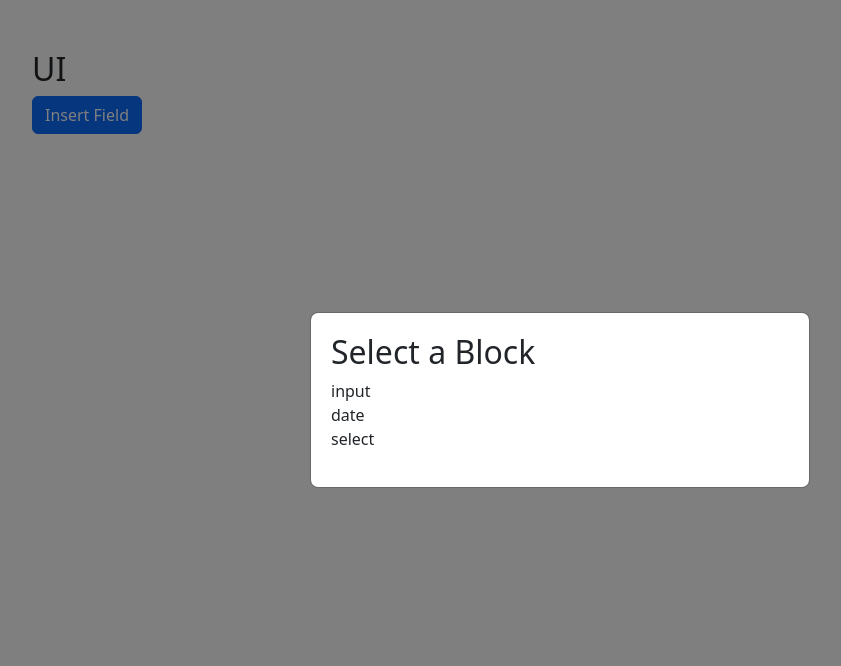
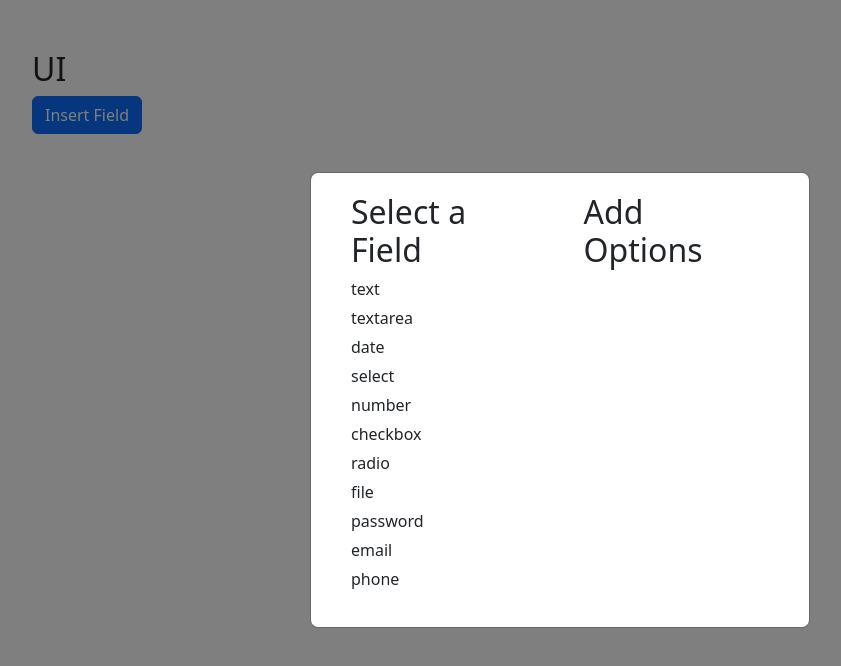
Before and after one commit to aznresearch/angular-form-constructor, an Angular app: page /form in a window 1280 px wide. Both pictures are taken after a click on the button "Insert Field". Shown: the top 666 px of the page, without its empty margins (80-921 px from the left). Built offline with nearby package versions, Linux system fonts and the light colour scheme.

Commit message:
feat: add form field properties component and implement it to fields inserting modal

```diff
--- /dev/null
+++ b/src/app/components/ui/components/form-field-properties/form-field-properties.component.html
@@ -0,0 +1,22 @@
+<form [formGroup]="propertyForm">
+  <div class="form-group">
+    <label for="validators">Name</label>
+    <input type="text" id="name" formControlName="name" class="form-control" />
+  </div>
+  <div class="form-group">
+    <label for="validators">Validators</label>
+    <input type="text" id="validators" formControlName="validators" class="form-control" />
+  </div>
+  <div class="form-group">
+    <label for="classes">Classes</label>
+    <input type="text" id="classes" formControlName="classes" class="form-control" />
+  </div>
+  <div class="form-group">
+    <label for="placeholder">Placeholder</label>
+    <input type="text" id="placeholder" formControlName="placeholder" class="form-control" />
+  </div>
+  <div class="form-group">
+    <label for="label">Label</label>
+    <input type="text" id="label" formControlName="label" class="form-control" />
+  </div>
+</form>
--- /dev/null
+++ b/src/app/components/ui/components/form-field-properties/form-field-properties.component.ts
@@ -0,0 +1,15 @@
+import { Component, Input, OnInit } from '@angular/core';
+import { FormGroup } from '@angular/forms';
+
+@Component({
+  selector: 'app-form-field-properties',
+  templateUrl: './form-field-properties.component.html',
+  styleUrls: ['./form-field-properties.component.scss']
+})
+export class FormFieldPropertiesComponent implements OnInit {
+  @Input() propertyForm?: FormGroup;
+
+  constructor() {}
+
+  ngOnInit(): void {}
+}
--- a/src/app/components/ui/components/ui-modal-field-properties/ui-modal-field-properties.component.html
+++ b/src/app/components/ui/components/ui-modal-field-properties/ui-modal-field-properties.component.html
@@ -1,8 +1,5 @@
 <div class="modal-header">
   <h4 class="modal-title">Редактировать свойства поля</h4>
-  <button type="button" class="close" aria-label="Close" (click)="closeModal()">
-    <span aria-hidden="true">&times;</span>
-  </button>
 </div>
 <div class="modal-body">
   <form [formGroup]="propertyForm">
--- a/src/app/components/ui/components/ui-modal-fields-inserting/ui-modal-fields-inserting.component.html
+++ b/src/app/components/ui/components/ui-modal-fields-inserting/ui-modal-fields-inserting.component.html
@@ -1,10 +1,32 @@
 <div>
-  <div class="block-selector">
-    <h2>Select a Block</h2>
-    <ul>
-      <li *ngFor="let block of availableBlocks" (click)="selectBlock(block.type)">
-        {{ block.type }}
-      </li>
-    </ul>
+  <div class="field-selector">
+    <div class="field-selector__column">
+      <h2>Select a Field</h2>
+      <ul>
+        <li
+          class="field-selector__item"
+          *ngFor="let fieldType of availableFieldTypes"
+          (click)="selectField(fieldType)">
+          {{ fieldType }}
+        </li>
+      </ul>
+    </div>
+    <div class="field-selector__column">
+      <h2>Add Options</h2>
+      <h3>{{ selectedFieldType }}</h3>
+      <div *ngIf="selectedFieldType">
+        <div class="modal-header">
+          <h4 class="modal-title">Добавить свойства поля</h4>
+        </div>
+        <div class="modal-body">
+          <app-form-field-properties [propertyForm]="propertyForm"></app-form-field-properties>
+        </div>
+        <div class="modal-footer">
+          <button type="button" class="btn btn-primary" (click)="saveFieldProperties()">
+            Сохранить
+          </button>
+        </div>
+      </div>
+    </div>
   </div>
 </div>
--- a/src/app/components/ui/components/ui-modal-fields-inserting/ui-modal-fields-inserting.component.ts
+++ b/src/app/components/ui/components/ui-modal-fields-inserting/ui-modal-fields-inserting.component.ts
@@ -1,5 +1,8 @@
 import { Component, EventEmitter, OnInit, Output } from '@angular/core';
+import { FormBuilder, FormGroup } from '@angular/forms';
 import { BsModalRef } from 'ngx-bootstrap/modal';
+import { FormFieldType } from 'src/app/constants/ui-constants';
+import { UiFormService } from 'src/app/services/ui-form.service';
 
 interface FormField {
   key?: string;
@@ -14,37 +17,38 @@ interface FormField {
   styleUrls: ['./ui-modal-fields-inserting.component.scss']
 })
 export class UIModalFieldsInsertingComponent implements OnInit {
-  @Output() onBlockSelect: EventEmitter<FormField> = new EventEmitter<FormField>();
+  @Output() onFieldSelect: EventEmitter<FormField> = new EventEmitter<FormField>();
 
-  availableBlocks: FormField[] = [
-    { key: '', label: 'Text Field', type: 'input' },
-    { key: 'date', label: 'Date Field', type: 'date' },
-    {
-      key: 'dropdown',
-      label: 'Dropdown',
-      type: 'select',
-      options: [
-        { value: 'option1', label: 'Option 1' },
-        { value: 'option2', label: 'Option 2' }
-      ]
-    }
-  ];
-  blockSelected: any[] = [];
+  selectedFieldType = '';
+  propertyForm: FormGroup = this.fb.group({});
+  availableFieldTypes = Object.values(FormFieldType);
 
-  constructor(public modalRef: BsModalRef) {}
+  constructor(
+    public modalRef: BsModalRef,
+    private fb: FormBuilder,
+    private uiFormService: UiFormService
+  ) {}
 
   ngOnInit(): void {}
 
-  selectBlock(blockType: string) {
-    const selectedBlock = this.availableBlocks.find((block) => block.type === blockType);
-    if (selectedBlock) {
-      selectedBlock.key = selectedBlock.key || this.generateUniqueId().toString();
-      this.onBlockSelect.emit(selectedBlock);
-      this.modalRef.hide();
+  selectField(fieldType: string) {
+    const foundFieldType = this.availableFieldTypes.find((field) => field === fieldType);
+    if (foundFieldType) {
+      this.selectedFieldType = foundFieldType;
     }
+    this.createPropertyForm();
   }
 
-  generateUniqueId(): number {
-    return Math.floor(Math.random() * 1000000);
+  createPropertyForm() {
+    this.propertyForm = this.uiFormService.createPropertyForm();
+  }
+
+  saveFieldProperties() {
+    const fieldProperties = this.uiFormService.saveFieldProperties(
+      this.propertyForm,
+      this.selectedFieldType
+    );
+    this.onFieldSelect.emit(fieldProperties);
+    this.modalRef.hide();
   }
 }
--- a/src/app/components/ui/ui.component.html
+++ b/src/app/components/ui/ui.component.html
@@ -3,7 +3,7 @@
 <div class="test-form" cdkDropList (cdkDropListDropped)="onDrop($event)">
   <form [formGroup]="dynamicForm">
     <ng-container *ngFor="let field of addedFields">
-      <label *ngIf="field.type != 'checkbox'" [for]="field.key" class="form-label">{{
+      <label *ngIf="field.type != 'checkbox'" [for]="field.name" class="form-label">{{
         field.label
       }}</label>
       <div class="test-form__field" [ngSwitch]="field.type" cdkDrag>
@@ -13,15 +13,15 @@
         </div>
         <ng-container *ngSwitchCase="'textarea'">
           <textarea
-            [id]="field.key"
-            [formControlName]="field.key"
+            [id]="field.name"
+            [formControlName]="field.name"
             (mousedown)="preventDefault($event)"
             class="form-control"></textarea>
         </ng-container>
         <ng-container *ngSwitchCase="'select'">
           <select
-            [id]="field.key"
-            [formControlName]="field.key"
+            [id]="field.name"
+            [formControlName]="field.name"
             (mousedown)="preventDefault($event)"
             class="form-select">
             <option value="">Select your Country</option>
@@ -33,21 +33,21 @@
         <ng-container *ngSwitchCase="'checkbox'">
           <div class="form-check">
             <input
-              [id]="field.key"
+              [id]="field.name"
               type="checkbox"
-              [formControlName]="field.key"
+              [formControlName]="field.name"
               class="form-check-input"
               (mousedown)="preventDefault($event)" />
-            <label [for]="field.key" class="form-check-label">{{ field.label }}</label>
+            <label [for]="field.name" class="form-check-label">{{ field.label }}</label>
           </div>
         </ng-container>
         <ng-container *ngSwitchCase="'radio'">
           <div *ngFor="let option of field.options" class="form-check">
             <label class="form-check-label">
               <input
-                [id]="field.key"
+                [id]="field.name"
                 type="radio"
-                [formControlName]="field.key"
+                [formControlName]="field.name"
                 [value]="option.value"
                 class="form-check-input"
                 (mousedown)="preventDefault($event)" />
@@ -57,9 +57,9 @@
         </ng-container>
         <ng-container *ngSwitchDefault>
           <input
-            [id]="field.key"
+            [id]="field.name"
             [type]="field.type"
-            [formControlName]="field.key"
+            [formControlName]="field.name"
             class="form-control"
             (mousedown)="preventDefault($event)"
             (click)="preventDefault($event)" />
--- a/src/app/components/ui/ui.component.ts
+++ b/src/app/components/ui/ui.component.ts
@@ -6,7 +6,7 @@ import { CdkDragDrop, moveItemInArray } from '@angular/cdk/drag-drop';
 import { UIModalFieldPropertiesComponent } from './components/ui-modal-field-properties/ui-modal-field-properties.component';
 
 interface FormField {
-  key: string;
+  name: string;
   label: string;
   type: string;
   options?: { value: any; label: string }[];
@@ -31,17 +31,19 @@ export class UIComponent implements OnInit {
 
   addControlToForm(field: FormField) {
     const control = new FormControl('');
-    this.dynamicForm.addControl(field.key, control);
+    this.dynamicForm.addControl(field.name, control);
     console.log(this.dynamicForm);
     console.log(this.addedFields);
   }
 
   openFieldsInsertingModal() {
     this.openModal(UIModalFieldsInsertingComponent);
-    this.modalRef?.content.onBlockSelect.subscribe((selectedBlock: FormField) => {
-      if (selectedBlock) {
-        this.addedFields.push(selectedBlock);
-        this.addControlToForm(selectedBlock);
+    this.modalRef?.content.onFieldSelect.subscribe((selectedField: FormField) => {
+      console.log(selectedField);
+
+      if (selectedField) {
+        this.addedFields.push(selectedField);
+        this.addControlToForm(selectedField);
       }
     });
   }
@@ -74,7 +76,7 @@ export class UIComponent implements OnInit {
     const index = this.addedFields.indexOf(field);
     if (index !== -1) {
       this.addedFields.splice(index, 1);
-      this.dynamicForm.removeControl(field.key);
+      this.dynamicForm.removeControl(field.name);
     }
     console.log(this.dynamicForm);
   }
--- /dev/null
+++ b/src/app/constants/ui-constants.ts
@@ -0,0 +1,13 @@
+export enum FormFieldType {
+  Text = 'text',
+  Textarea = 'textarea',
+  Date = 'date',
+  Select = 'select',
+  Number = 'number',
+  Checkbox = 'checkbox',
+  Radio = 'radio',
+  File = 'file',
+  Password = 'password',
+  Email = 'email',
+  Phone = 'phone'
+}
--- /dev/null
+++ b/src/app/services/ui-form.service.ts
@@ -0,0 +1,30 @@
+import { Injectable } from '@angular/core';
+import { FormBuilder, FormGroup } from '@angular/forms';
+
+@Injectable({
+  providedIn: 'root'
+})
+export class UiFormService {
+  constructor(private fb: FormBuilder) {}
+
+  createPropertyForm(): FormGroup {
+    return this.fb.group({
+      name: '',
+      validators: '',
+      classes: '',
+      placeholder: '',
+      label: ''
+    });
+  }
+
+  saveFieldProperties(form: FormGroup, fieldType: string): any {
+    const fieldOptions = form.value;
+    fieldOptions.type = fieldType;
+    fieldOptions.name = fieldOptions.name || this.generateUniqueId().toString();
+    return fieldOptions;
+  }
+
+  generateUniqueId(): number {
+    return Math.floor(Math.random() * 1000000);
+  }
+}
--- a/src/styles.scss
+++ b/src/styles.scss
@@ -57,3 +57,16 @@ input.ng-invalid.ng-touched {
 .modal-content {
   padding: 20px;
 }
+
+.field-selector {
+  display: flex;
+
+  &__column {
+    padding-left: 20px;
+    padding-right: 20px;
+  }
+  &__item {
+    margin-bottom: 5px;
+    cursor: pointer;
+  }
+}
```
Also changed, not shown: src/app/app.module.ts (+5 -3 lines), src/app/components/ui/components/form-field-properties/form-field-properties.component.scss (added).
